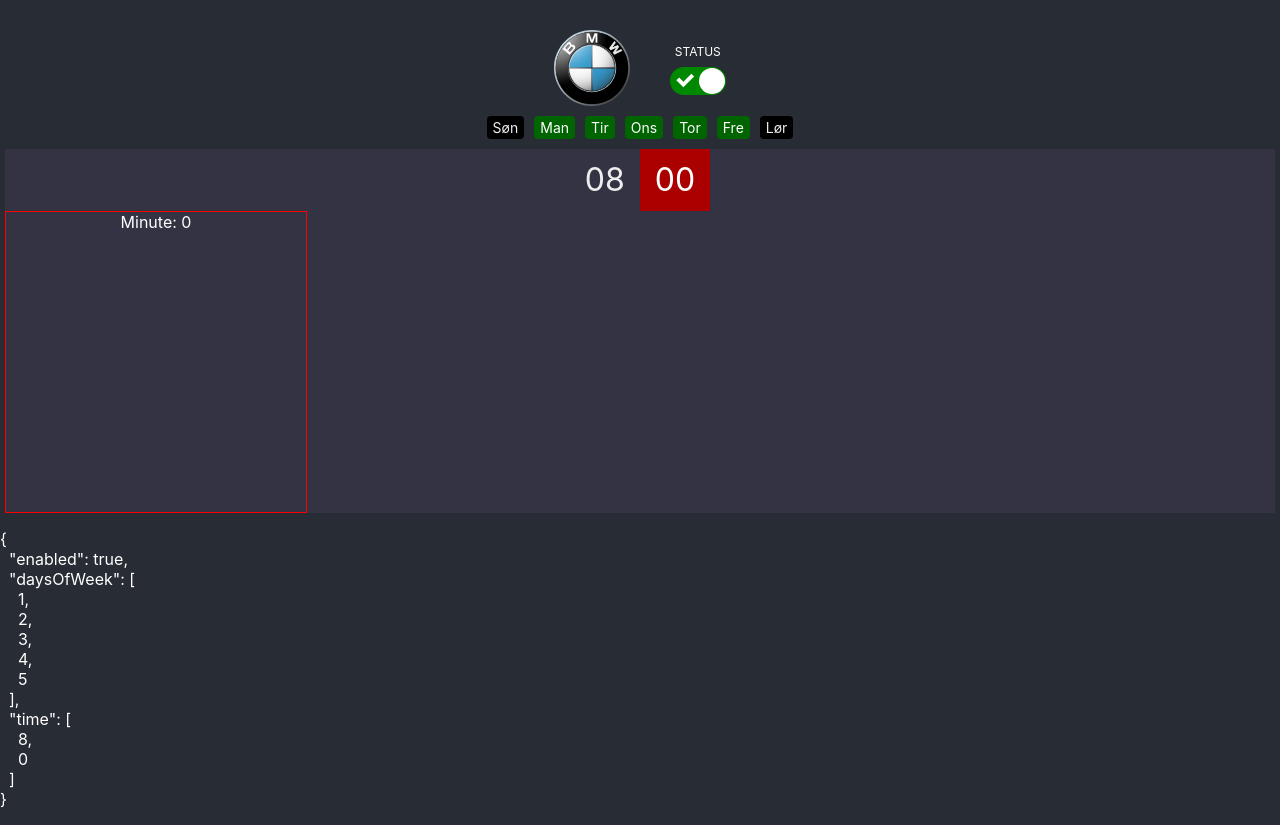
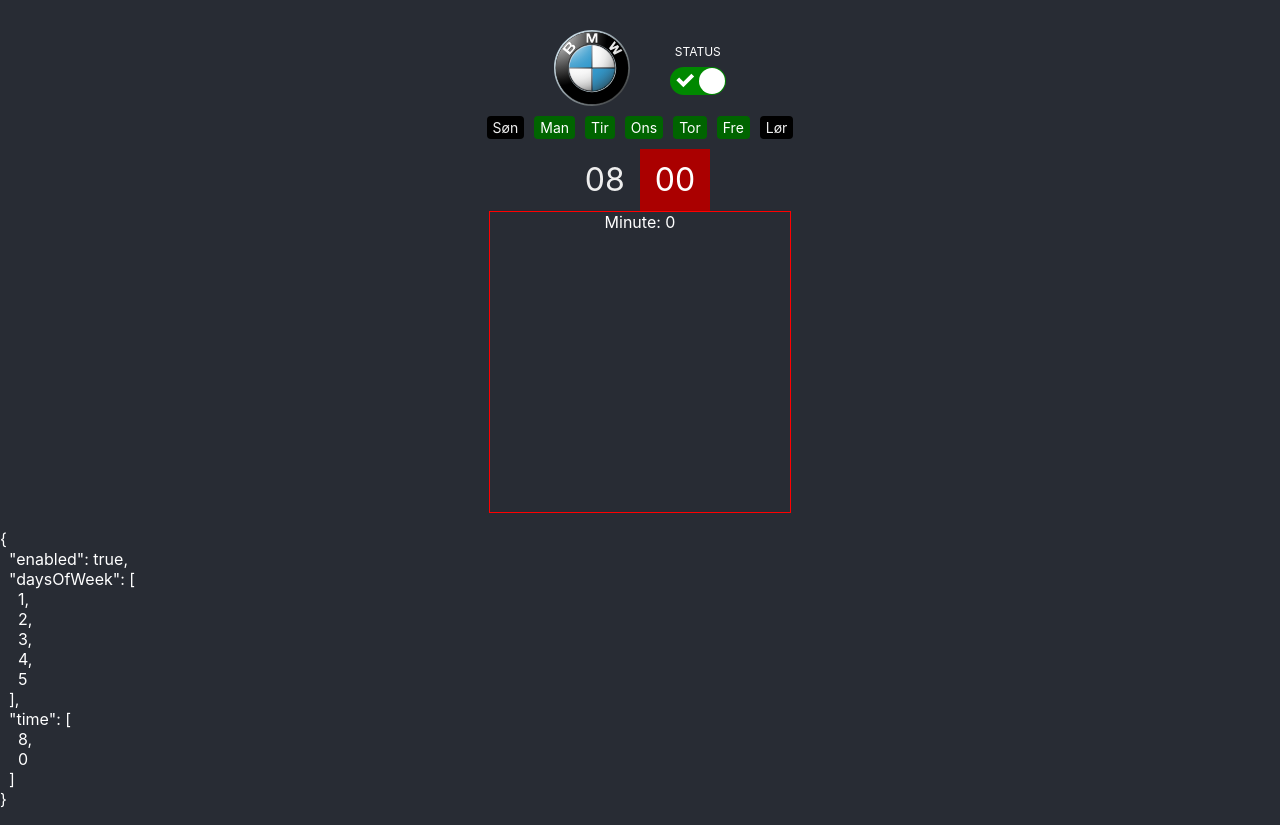
Before and after one commit to wcrbrm/bmw-heating-timer, a React (Create React App) app in the folder client/: page / in a window 1280 px wide. Both pictures are taken after a click on the button "00". Built offline with nearby package versions, Linux system fonts and the light colour scheme.

Commit message:
draft for clocks structure

```diff
--- a/client/public/index.html
+++ b/client/public/index.html
@@ -55,8 +55,8 @@ html, body {
 		</linearGradient>
 		<path fill="url(#q)" d="M518.409 206.011v288.602h288.602v5.682H512.737V206.011z"/>
 	</svg>
-	<div style="text-align:center; color: #ddd; font-size: 14px;">
-		Please wait while loading...
+	<div style="text-align:center; color: #aaa; font-size: 12px;">
+		Vennligst vent...
 	</div>
     </div>
     <!--
--- a/client/src/controls/HoursOfDay.js
+++ b/client/src/controls/HoursOfDay.js
@@ -1,14 +1,13 @@
 import React from 'react';
 import styled from 'styled-components';
 import Esc from './Esc';
-import HourSelector from './HourSelector';
-import MinuteSelector from './MinuteSelector';
+import { HourSelector, MinuteSelector } from './clock';
 
 const ActiveWrapper = styled.div`
-    background: #334;
+    background: transparent;
     margin: 5px;
 `;
-const InActiveWrapper = styled.button`
+const InActiveWrapper = styled.div`
     background: transparent;
     border: none;
     color: #eee;
--- a/client/src/controls/MinuteSelector.js
+++ /dev/null
@@ -1,18 +0,0 @@
-import React from 'react';
-import styled from 'styled-components';
-
-const Clock = styled.div`
-    width: 300px;
-    height: 300px;
-    border: 1px red solid;
-`;
-
-const MinuteSelector = ({ value, onChange }) => {
-    return (
-        <Clock>
-            Minute: {value}
-        </Clock>
-    );
-}
-
-export default MinuteSelector;
--- /dev/null
+++ b/client/src/controls/clock/Clock.js
@@ -0,0 +1,49 @@
+import React from 'react';
+import styled from 'styled-components';
+
+const ClockDiv = styled.div`
+    width: 300px;
+    height: 300px;
+    margin: 0px auto;
+    border: 1px red solid;
+    position: relative;
+`;
+
+const getAngle = ({ x, y }) => (-90 + Math.atan2(y, x) * 180 / Math.PI );
+const getRadius = ({ x, y }) => (Math.sqrt(x * x + y * y));
+
+export const Clock = ({ size = 300, onCoord, children }) => (
+    <ClockDiv
+        onClick={e => {
+            const { offsetX, offsetY } = e.nativeEvent;
+            const x = - offsetX + size / 2;
+            const y = - offsetY + size / 2;
+            const angle = getAngle({ x, y });
+            const radius = getRadius({ x, y });
+            onCoord({ offsetX, offsetY, x, y, angle, radius })
+        }}>
+        {children}
+    </ClockDiv>
+);
+
+const ArrowDiv = styled.div`
+    position: absolute;
+    z-index: 1;
+`;
+export const Arrow = ({ size = 300, angle, radius }) => (
+    <ArrowDiv>
+        <svg viewBox={`0 0 ${size} ${size}`} style={{ width: size, height: size }}>
+        </svg>
+    </ArrowDiv>
+);
+
+const DigitDiv = styled.div`
+    position: absolute;
+    color: white;
+    z-index: 2;
+`;
+export const Digit = ({ size = 300, value, angle, radius }) => (
+    <DigitDiv>
+        {value}
+    </DigitDiv>
+);
--- a/client/src/controls/HourSelector.js
+++ b/client/src/controls/clock/HourSelector.js
@@ -1,11 +1,6 @@
 import React from 'react';
-import styled from 'styled-components';
-
-const Clock = styled.div`
-    width: 300px;
-    height: 300px;
-    border: 1px #a00 solid;
-`;
+// import styled from 'styled-components';
+import { Clock } from './Clock';
 
 const HourSelector = ({ value, onChange }) => {
     return (
--- /dev/null
+++ b/client/src/controls/clock/MinuteSelector.js
@@ -0,0 +1,22 @@
+import React from 'react';
+// import styled from 'styled-components';
+import { Clock } from './Clock';
+
+const minutes = [
+    "00", "05", "10", "15", "20", "25",
+    "30", "35", "40", "45", "50", "55"
+];
+
+// 1) draw line to the current minute
+// 2) draw circle at the current minute
+// 3) draw labels
+const MinuteSelector = ({ value, onChange }) => {
+    const on = console.log
+    return (
+        <Clock onCoord={on}>
+            Minute: {value}
+        </Clock>
+    );
+}
+
+export default MinuteSelector;
--- /dev/null
+++ b/client/src/controls/clock/index.js
@@ -0,0 +1,7 @@
+import HourSelector from './HourSelector';
+import MinuteSelector from './MinuteSelector';
+
+export {
+    HourSelector,
+    MinuteSelector
+};
```
